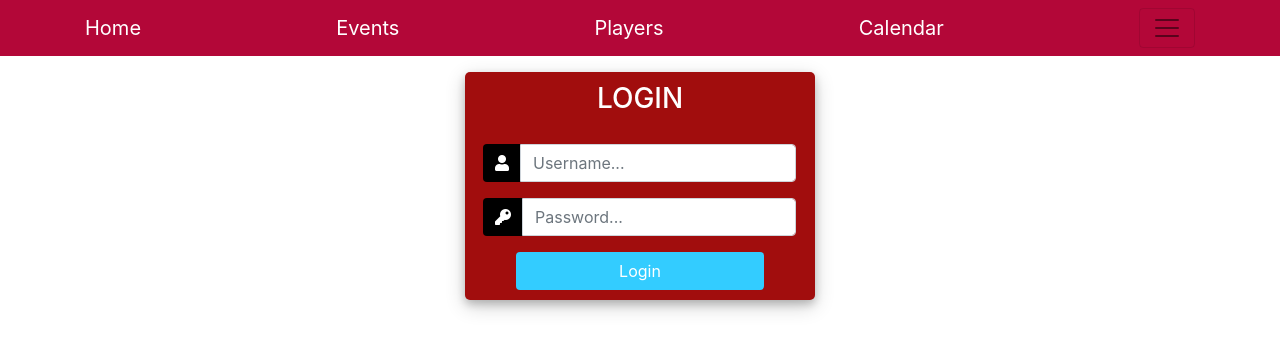
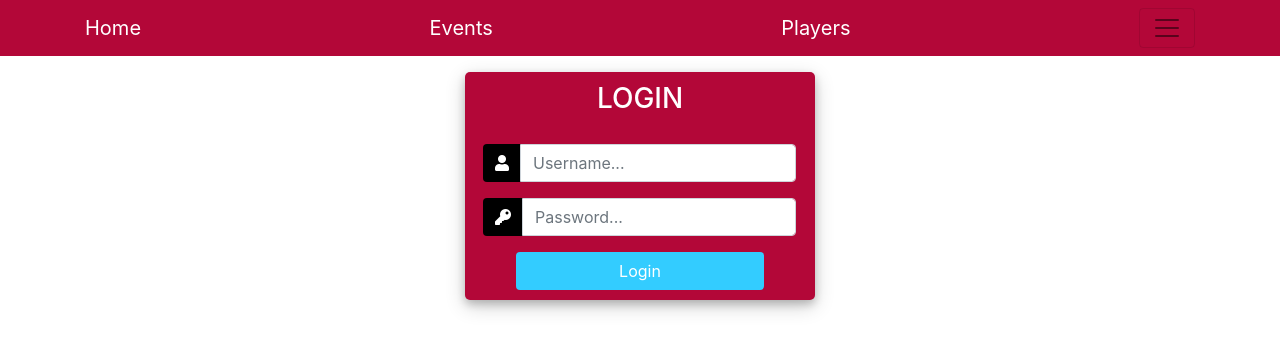
Before and after one commit to JoshAtre/esports-event-manager, a Django app: page /accounts/login/ in a window 1280 px wide. Shown: the top 351 px of the page. Run offline with Django 4.2, Linux system fonts and the light colour scheme; some libraries are stand-ins or nearby versions.

Commit message:
base.html changes

```diff
--- a/accounts/templates/home.html
+++ b/accounts/templates/home.html
@@ -1,6 +1,7 @@
 {% extends 'base.html' %}
 {% load static %}
 {% block content %}
-<img src="{% static 'logo.png' %}" width="450" height="93">
-<h1>Home Page (TODO)</h1>
+<h2>Home</h2>
+    <img src="{% static 'logo.png' %}" width="675" height="139.5">
+
 {% endblock content %}
--- a/accounts/templates/loginaccount.html
+++ b/accounts/templates/loginaccount.html
@@ -24,7 +24,7 @@
                 width: 350px;
                 margin-top: auto;
                 margin-bottom: auto;
-                background: #a10d0d;
+                background: #b30738;
                 position: relative;
                 display: flex;
                 justify-content: center;
--- a/events/views.py
+++ b/events/views.py
@@ -20,12 +20,14 @@ def events(request):
         elif event_filter == 'unregisteredEvents':
             # Show unregistered events
             player_team_id = get_team_id(request.user)
-            registered_event_ids = EventRegistration.objects.filter(team_id=player_team_id).values_list('event_id', flat=True)
+            registered_event_ids = EventRegistration.objects.filter(team_id=player_team_id).values_list('event_id',
+                                                                                                        flat=True)
             events = Event.objects.exclude(pk__in=registered_event_ids)
         else:
             # Show only my team's events
             player_team_id = get_team_id(request.user)
-            registered_event_ids = EventRegistration.objects.filter(team_id=player_team_id).values_list('event_id', flat=True)
+            registered_event_ids = EventRegistration.objects.filter(team_id=player_team_id).values_list('event_id',
+                                                                                                        flat=True)
             events = Event.objects.filter(pk__in=registered_event_ids)
         return render(request, 'events.html', {'events': events, 'eventFilter': event_filter})
 
--- a/main/templates/base.html
+++ b/main/templates/base.html
@@ -12,7 +12,7 @@
                 <a class="navbar-brand" style="color:white" href="{% url 'home' %}">Home</a>
                 <a class="navbar-brand" style="color:white" href="{% url 'events' %}">Events</a>
                 <a class="navbar-brand" style="color:white" href="{% url 'players' %}">Players</a>
-                <a class="navbar-brand" style="color:white" href="{% url 'calendar' %}">Calendar</a>
+{#                <a class="navbar-brand" style="color:white" href="{% url 'calendar' %}">Calendar</a>#}
                 <button class="navbar-toggler" type="button"  data-bs-toggle="collapse" data-bs-target="#navbarNavAltMarkup" aria-controls="navbarNavAltMarkup" aria-expanded="false" aria-label="Toggle navigation">
                     <span class="navbar-toggler-icon"></span>
                 </button>
```
Also changed, not shown: db.sqlite3.
